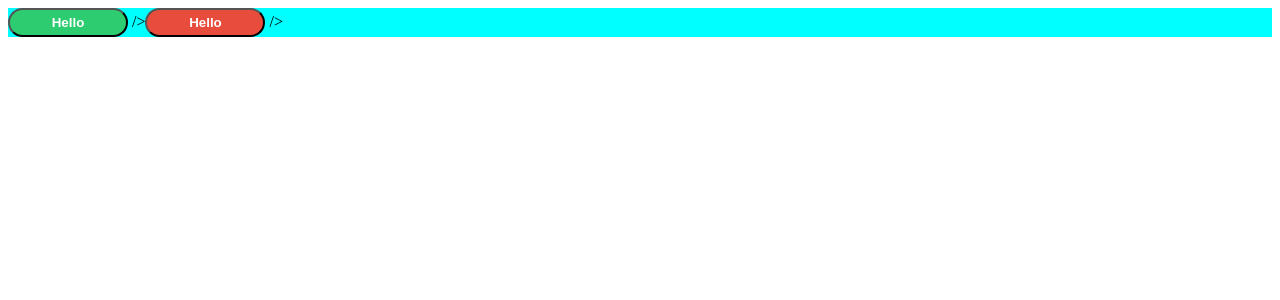
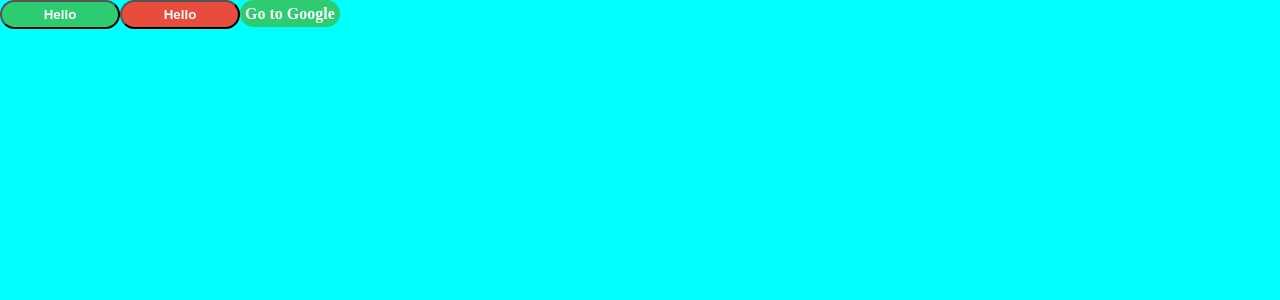
Before and after one commit to msun4100/styled-component-test, a React (Create React App) app: page / in a window 1280 px wide. Shown: the top 300 px of the page. Built offline with nearby package versions, Linux system fonts and the light colour scheme.

Commit message:
Global style and Extend

```diff
--- a/src/App.js
+++ b/src/App.js
@@ -1,8 +1,15 @@
 import React, { Component } from "react";
-import styled from "styled-components";
+import styled, { createGlobalStyle } from "styled-components";
+
+const GlobalStyle = createGlobalStyle`
+  body {
+    padding: 0;
+    margin: 0;
+  }
+`;
 
 const Container = styled.div`
-  height: 100%;
+  height: 100vh;
   width: 100%;
   background-color: aqua;
 `;
@@ -22,13 +29,23 @@ const Button = styled.button`
   background-color: ${(props) => (props.danger ? "#e74c3c" : "#2ecc71")};
 `;
 
+const Anchor = styled(Button)`
+  text-decoration: none;
+`;
+
 class App extends Component {
   render() {
     return (
-      <Container>
-        <Button success>Hello</Button> />
-        <Button danger>Hello</Button> />
-      </Container>
+      <>
+        <GlobalStyle />
+        <Container>
+          <Button success>Hello</Button>
+          <Button danger>Hello</Button>
+          <Anchor as="a" href="https://google.com" target="_blank">
+            Go to Google
+          </Anchor>
+        </Container>
+      </>
     );
   }
 }
```
